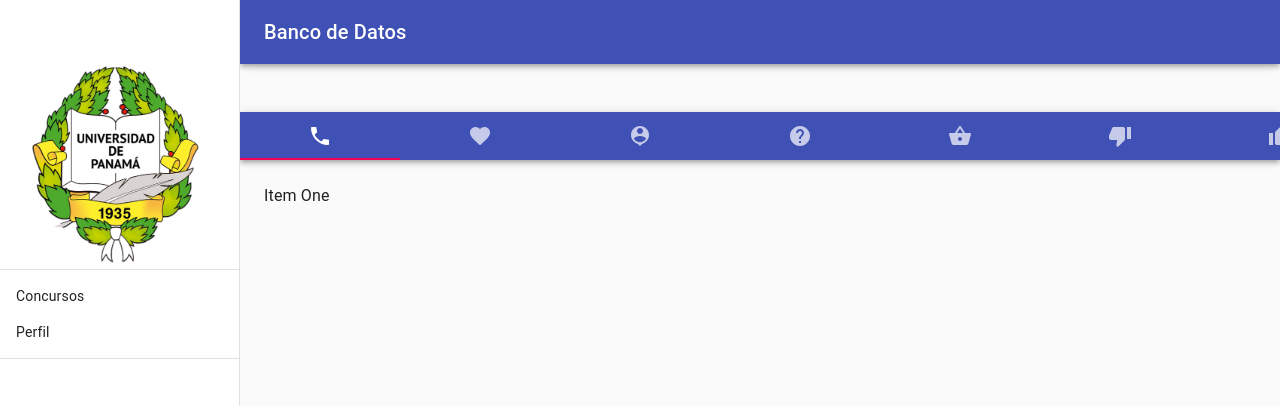
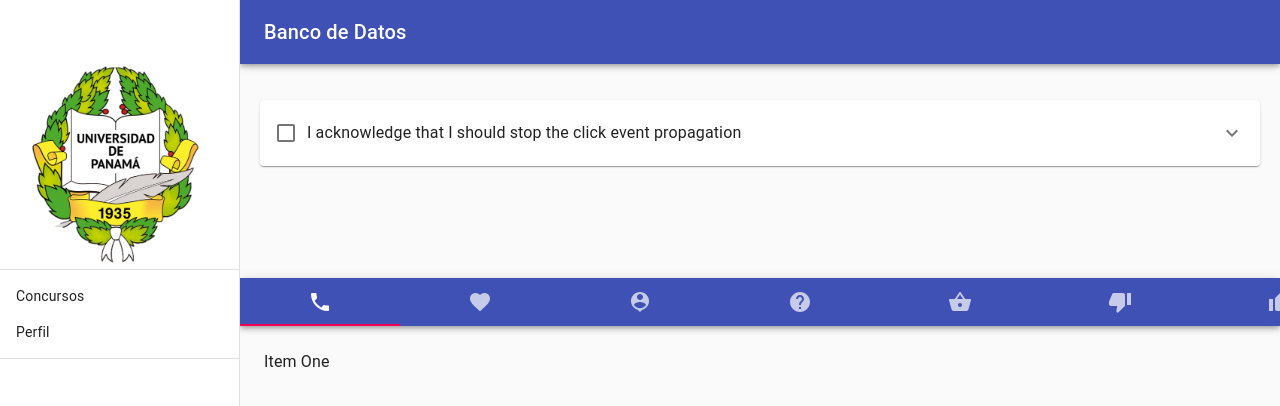
Before and after one commit to Madssimo/banco_datos, a React (Create React App) app in the folder banco-datos-app/: page /SecretarioTable in a window 1280 px wide. Shown: the top 406 px of the page. Built offline with nearby package versions, Linux system fonts and the light colour scheme.

Commit message:
ScretarioTablw Creado, pendiente

```diff
--- a/banco-datos-app/package.json
+++ b/banco-datos-app/package.json
@@ -4,10 +4,11 @@
   "private": true,
   "dependencies": {
     "@date-io/date-fns": "^1.3.13",
-    "@material-ui/core": "^4.9.10",
+    "@material-ui/core": "^4.11.0",
     "@material-ui/icons": "^4.9.1",
     "@material-ui/lab": "^4.0.0-alpha.56",
     "@material-ui/pickers": "^3.2.10",
+    "@material-ui/utils": "^4.10.2",
     "@testing-library/jest-dom": "^4.2.4",
     "@testing-library/react": "^9.3.2",
     "@testing-library/user-event": "^7.1.2",
--- a/banco-datos-app/src/App.js
+++ b/banco-datos-app/src/App.js
@@ -9,6 +9,7 @@
 import Perfil from './components/Users/Profile/Perfil';
 import ConcursoAdmin from './components/Concurso/CrearConcurso/ConcursoAdmin';
 import ModalCrear from './components/Concurso/CrearConcurso/ModalCrear';
+import SecretarioTable from './components/SecretarioAdmin/SecretarioTable';
 
 class App extends Component {
   render() {
@@ -23,6 +24,7 @@
         <Route exact path="/participaciones" component={Participaciones} />
         <Route exact path="/Administrador" component={ConcursoAdmin} />
         <Route exact path="/CrearConcurso" component={ModalCrear} />
+        <Route exact path="/SecretarioTable" component={SecretarioTable}></Route>
 
 
 {/*<Route component={PageNotFound}/>*/}
--- /dev/null
+++ b/banco-datos-app/src/components/SecretarioAdmin/SecretarioTable.js
@@ -0,0 +1,113 @@
+import React from 'react';
+import { makeStyles } from '@material-ui/core/styles';
+import Accordion from '@material-ui/core/Accordion';
+import AccordionSummary from '@material-ui/core/AccordionSummary';
+import AccordionDetails from '@material-ui/core/AccordionDetails';
+import Checkbox from '@material-ui/core/Checkbox';
+import FormControlLabel from '@material-ui/core/FormControlLabel';
+import Typography from '@material-ui/core/Typography';
+import ExpandMoreIcon from '@material-ui/icons/ExpandMore';
+import PropTypes from 'prop-types';
+import AppBar from '@material-ui/core/AppBar';
+import Tabs from '@material-ui/core/Tabs';
+import Tab from '@material-ui/core/Tab';
+import Box from '@material-ui/core/Box';
+import Paper from '@material-ui/core/Paper';
+
+function TabPanel(props) {
+  const { children, value, index, ...other } = props;
+
+  return (
+    <div
+      role="tabpanel"
+      hidden={value !== index}
+      id={`simple-tabpanel-${index}`}
+      aria-labelledby={`simple-tab-${index}`}
+      {...other}
+    >
+      {value === index && (
+        <Box p={3}>
+          <Typography>{children}</Typography>
+        </Box>
+      )}
+    </div>
+  );
+}
+
+TabPanel.propTypes = {
+  children: PropTypes.node,
+  index: PropTypes.any.isRequired,
+  value: PropTypes.any.isRequired,
+};
+
+function a11yProps(index) {
+  return {
+    id: `simple-tab-${index}`,
+    'aria-controls': `simple-tabpanel-${index}`,
+  };
+}
+
+const useStyles = makeStyles((theme) => ({
+  root: {
+    flexGrow: 1,
+    backgroundColor: theme.palette.background.paper,
+  },
+  root2: {
+    marginTop: 100,
+    marginLeft: 260,
+    marginRight: 20,
+  },
+  paper: {
+    padding: 600,
+
+  },
+}));
+
+export default function ActionsInAccordionSummary() {
+  const classes = useStyles();
+  const [value, setValue] = React.useState(0);
+
+  const handleChange = (event, newValue) => {
+    setValue(newValue);
+  };
+
+  return (
+    <div className={classes.root2}>
+      <Accordion>
+        <AccordionSummary
+          expandIcon={<ExpandMoreIcon />}
+          aria-label="Expand"
+          aria-controls="additional-actions1-content"
+          id="additional-actions1-header"
+        >
+          <FormControlLabel
+            aria-label="Acknowledge"
+            onClick={(event) => event.stopPropagation()}
+            onFocus={(event) => event.stopPropagation()}
+            control={<Checkbox />}
+            label="I acknowledge that I should stop the click event propagation"
+          />
+        </AccordionSummary>
+        <AccordionDetails>
+        <AppBar position="sticky">
+        <Tabs value={value} onChange={handleChange} aria-label="simple tabs example">
+          <Tab label="Item One" {...a11yProps(0)} />
+          <Tab label="Item Two" {...a11yProps(1)} />
+          <Tab label="Item Three" {...a11yProps(2)} />
+        </Tabs>
+      </AppBar>
+      <TabPanel value={value} index={0}>
+        Item One
+      </TabPanel>
+      <TabPanel value={value} index={1}>
+        Item Two
+      </TabPanel>
+      <TabPanel value={value} index={2}>
+        <div><Paper className={classes.paper}> hola mi nombre es guanajuato </Paper></div>
+
+      </TabPanel>
+        </AccordionDetails>
+      </Accordion>
+    </div>
+  );
+}
```
Also changed, not shown: 1 other file (tests, documents, lock files or other folders).
